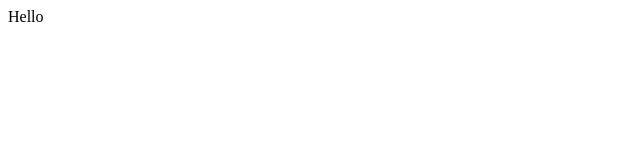
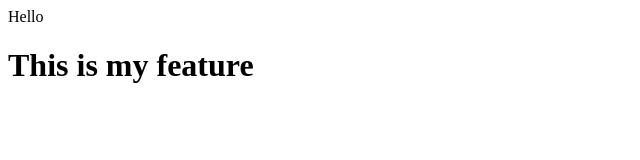
Before and after one commit to navanes/sandros, a plain HTML site: page index.html in a window 1280 px wide. Shown: the whole page, without its empty margins (0-640 px from the left). Drawn offline with Linux system fonts and the light colour scheme.

Commit message:
add a heading

```diff
--- a/index.html
+++ b/index.html
@@ -1 +1,2 @@
 <p> Hello </p>
+<h1> This is my feature </h1>
```
